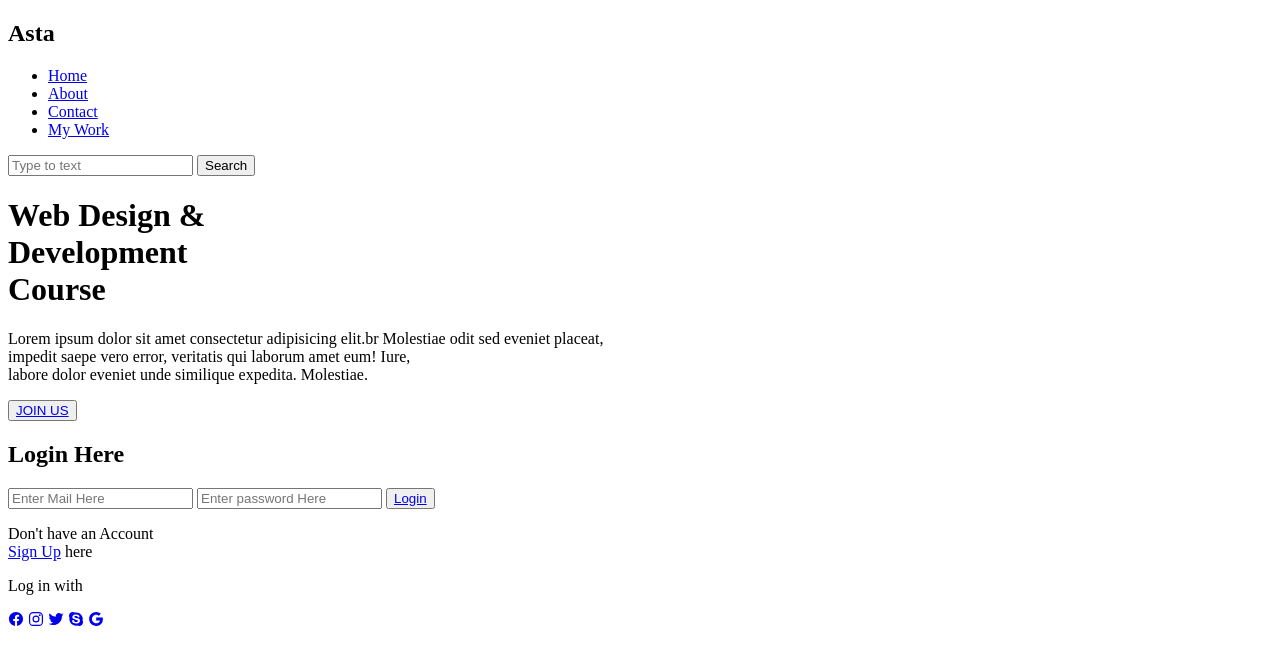
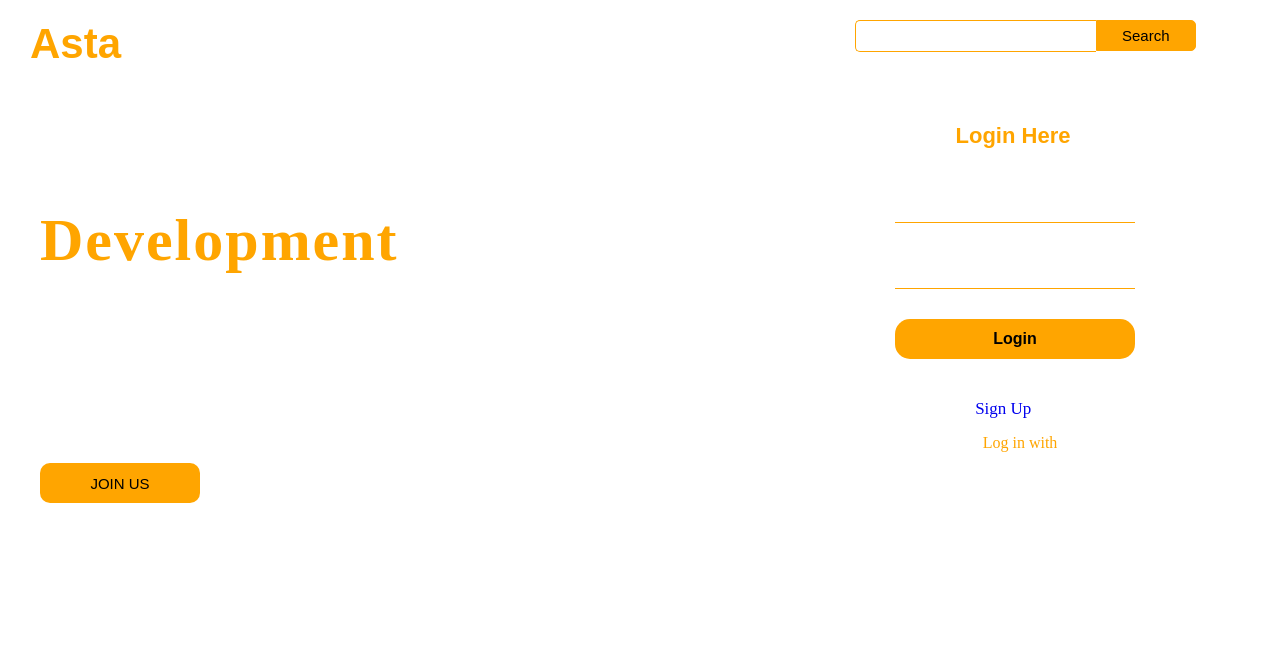
Before and after one commit to arulanand933/Design, a plain HTML site: page index.html in a window 1280 px wide. Drawn offline with nearby package versions, Linux system fonts and the light colour scheme.

Commit message:
Update index.html

```diff
--- a/index.html
+++ b/index.html
@@ -4,7 +4,7 @@
     <meta charset="UTF-8">
     <meta name="viewport" content="width=device-width, initial-scale=1.0">
     <title>Document</title>
-    <link rel="stylesheet" href="./space.css">
+    <link rel="stylesheet" href="./index-css.css">
 </head>
 <body>
     <div class="bg">
```
